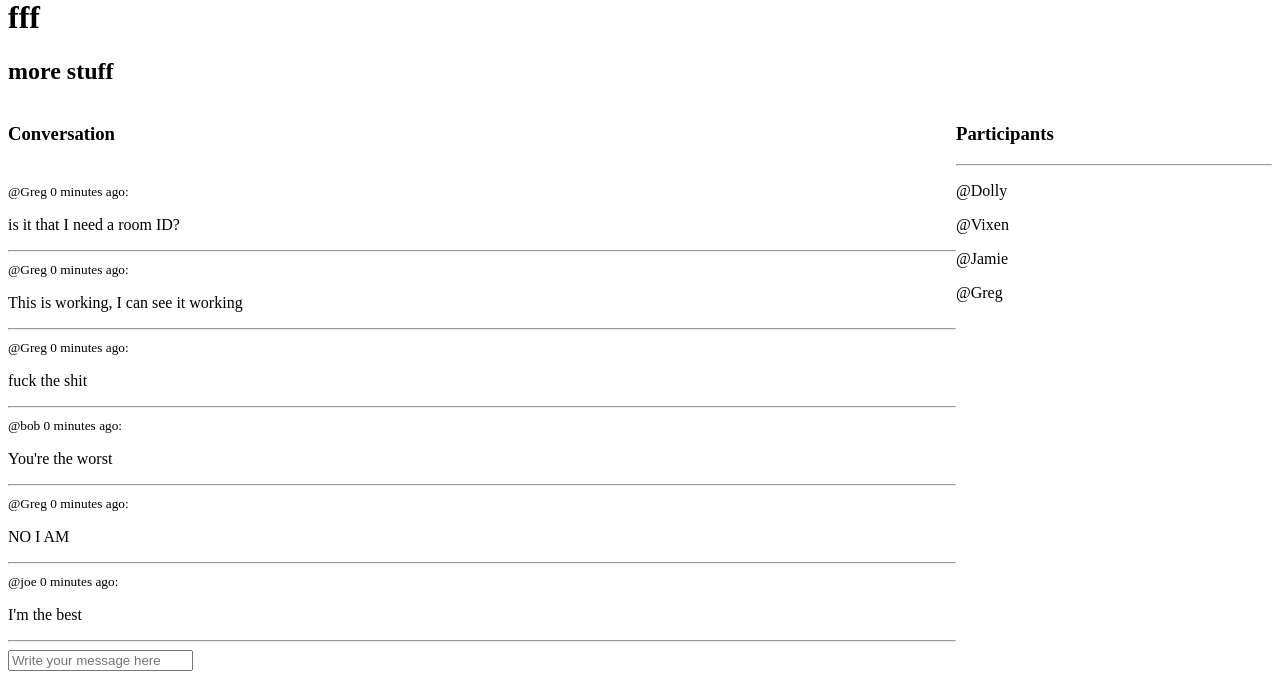
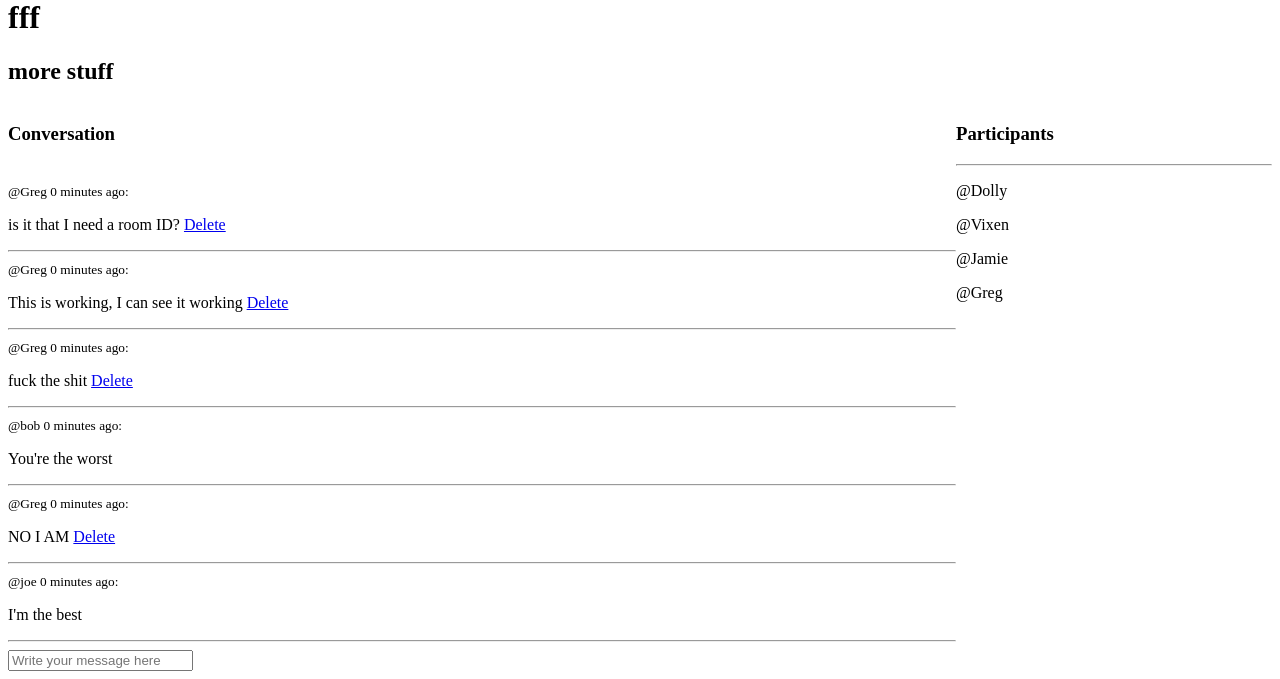
Before and after one commit to gregrell/DjangoLearn, a Django app: page /room/16/ in a window 1280 px wide. Shown: the part 188-867 px from the top of the page. Run offline with Django 4.2, Linux system fonts and the light colour scheme; a user stored in the database is signed in; data comes from the database, SQL or seed files in the repository; both versions use the stored data as it was after the commit.

Commit message:
Message Creation and Deletion operational

```diff
--- a/OpenHouse/base/Templates/Base/Room.html
+++ b/OpenHouse/base/Templates/Base/Room.html
@@ -20,7 +20,11 @@
         {% for message in room_messages %}
         <div>
             <small>@{{message.user}} {{message.created|timesince}} ago:</small>
-            <p>{{message.body}}</p>
+            <p>{{message.body}}
+                {% if request.user == message.user %}
+                <a href="{% url 'delete-message' message.id %}">Delete</a>
+                {% endif %}
+            </p>
             <hr>
         </div>
         {% endfor %}
--- a/OpenHouse/base/urls.py
+++ b/OpenHouse/base/urls.py
@@ -13,6 +13,7 @@ urlpatterns = [
     path('room/<str:pk>/', views.room, name="user_room"),
     path('create-room/', views.createRoom, name="create-room"),
     path('update-room/<str:pk>/', views.updateRoom, name="update-room"),
-    path('delete-room/<str:pk>/', views.deleteRoom, name="delete-room")
+    path('delete-room/<str:pk>/', views.deleteRoom, name="delete-room"),
+    path('delete-message/<str:pk>/', views.deleteMessage, name="delete-message")
 
 ]
--- a/OpenHouse/base/views.py
+++ b/OpenHouse/base/views.py
@@ -95,7 +95,7 @@ def room(request, pk):
     # messages you access the _set of tht foreign key object. Stupid.
     participants = room.participants.all()
 
-    if request.method=='POST':
+    if request.method == 'POST':
         messsage = Message.objects.create(
             user=request.user,
             room=room,
@@ -104,9 +104,7 @@ def room(request, pk):
         room.participants.add(request.user)
         return redirect('user_room', pk=room.id)
 
-
-
-    if(request.user.is_authenticated):
+    if request.user.is_authenticated:
         user_messages = request.user.message_set.all().order_by('-created')  # Here's an example of getting all user
     else:
         user_messages = None
@@ -155,3 +153,13 @@ def deleteRoom(request, pk):
         return redirect('home')
     context = {'obj': room}
     return render(request, 'base/Delete.html', context)
+
+
+@login_required(login_url='login')
+def deleteMessage(request, pk):
+    message = Message.objects.get(id=pk)
+    if request.method == "POST":
+        message.delete()
+        return redirect('home')
+    context = {'obj': message}
+    return render(request, 'base/Delete.html', context)
```
Also changed, not shown: OpenHouse/db.sqlite3.
